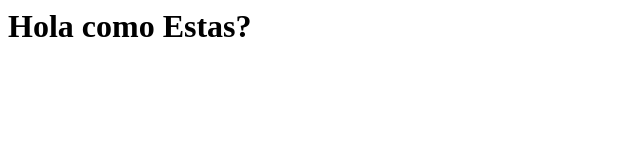
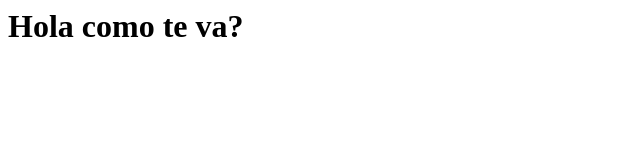
Before and after one commit to BrianHey/ssh, a plain HTML site: page index.html in a window 1280 px wide. Shown: the full height of the page, 0-640 px from the left. Drawn offline with Linux system fonts and the light colour scheme.

Commit message:
editando texto

```diff
--- a/index.html
+++ b/index.html
@@ -1 +1 @@
-<h1> Hola como Estas? </h1>
+<h1> Hola como te va? </h1>
```
